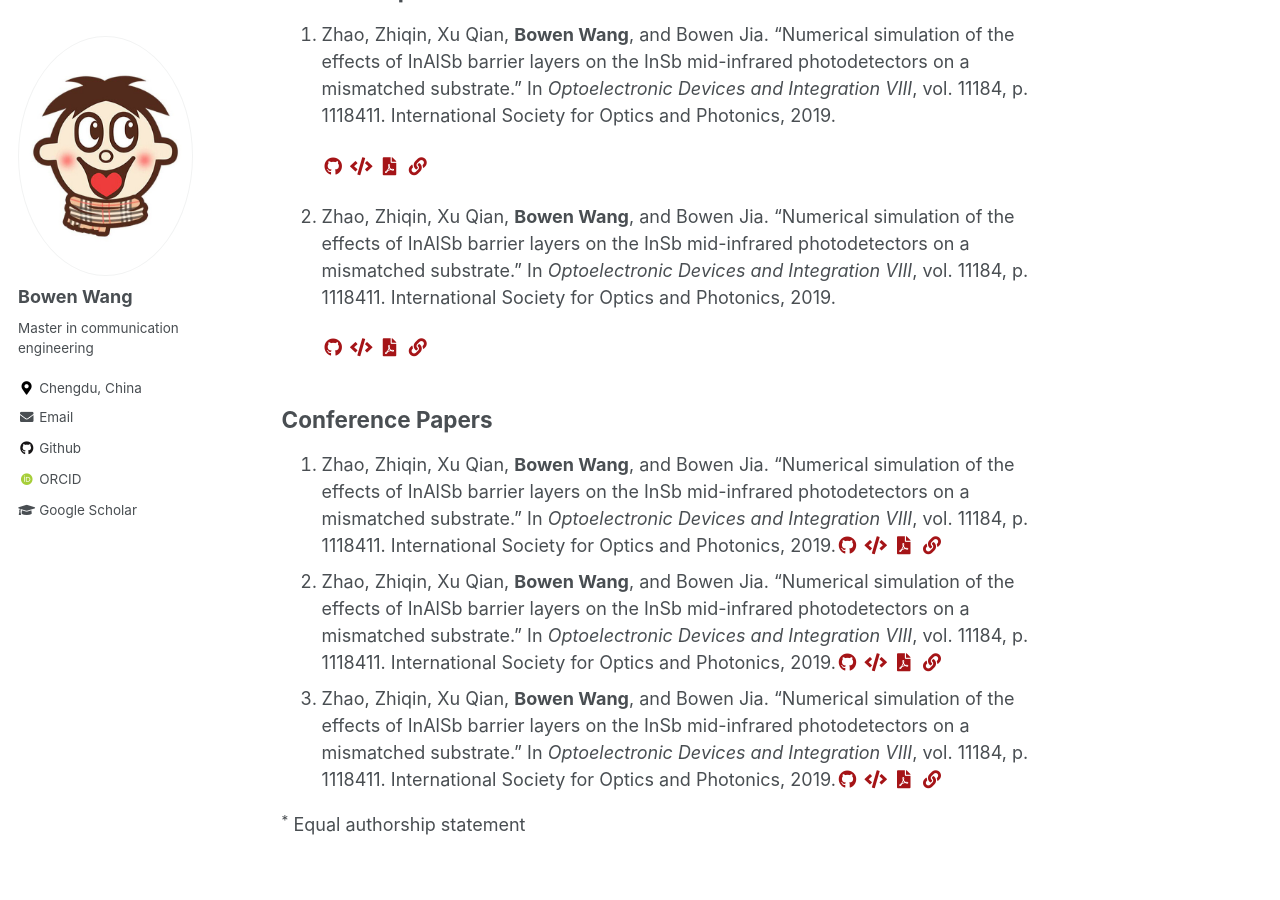
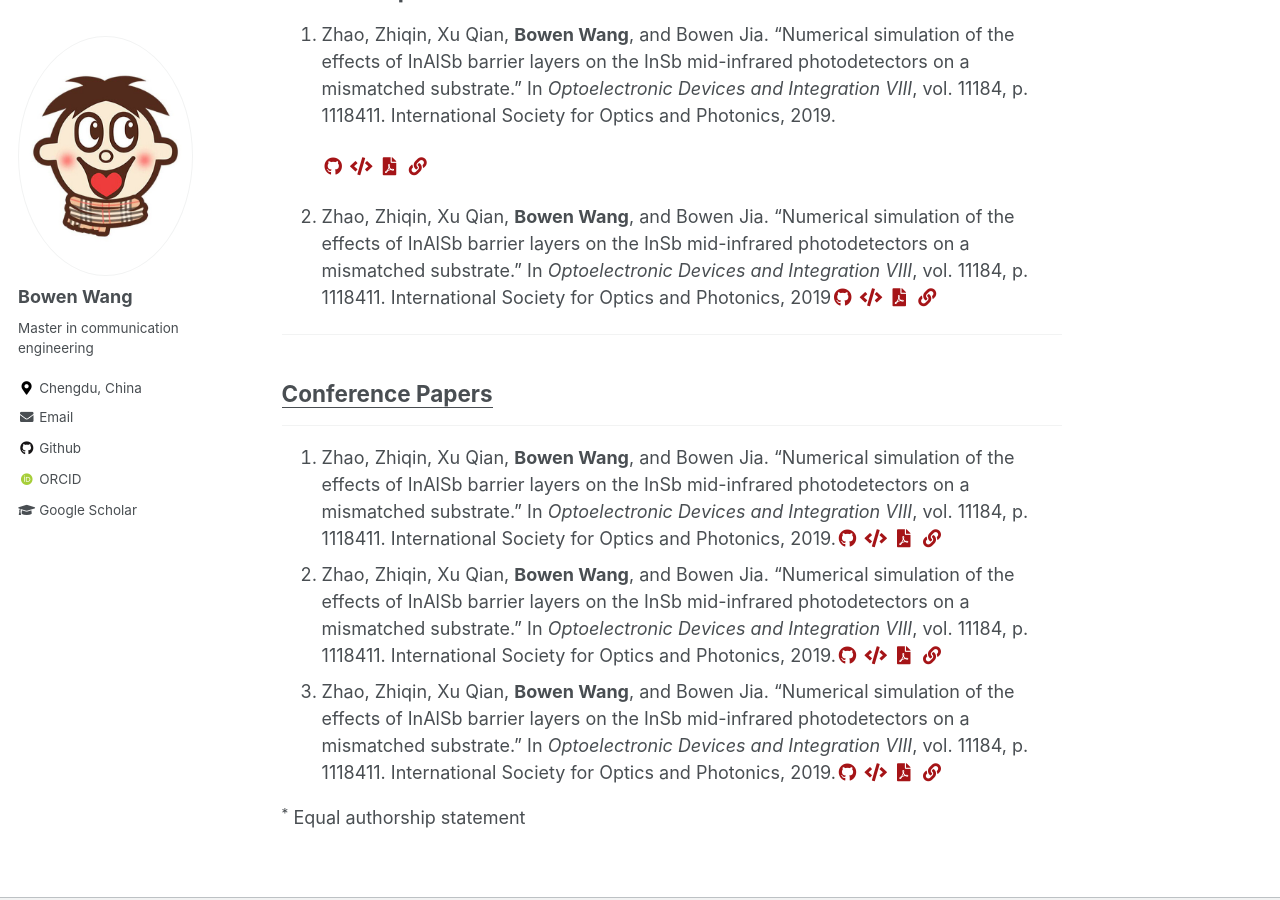
Before and after one commit to BW-Wang/BW-Wang.github.io, a Jekyll site: the page built from _pages/publications.md, in a window 1280 px wide and 900 px high, scrolled down 467 px. Built offline with Jekyll 4.4.1, drawn with Linux system fonts in a browser that asks for light colours; some web fonts are replaced.

Commit message:
Update publications.md

```diff
--- a/_pages/publications.md
+++ b/_pages/publications.md
@@ -21,11 +21,13 @@
 
    <a href="{{ https://github.com/jayrobwilliams/Peace-Agreement-Strength }}"><i class="fab fa-fw fa-github zoom" aria-hidden="true"></i></a> <a href="{{ https://bw-wang.github.io/publications/ }}"><i class="fas fa-fw fa-code zoom" aria-hidden="true"></i></a>  <a href="{{ /files/pdf/papers/SPIE.pdf }}"><i class="fas fa-fw fa-file-pdf zoom" aria-hidden="true"></i></a>  <a href="{{ https://doi.org/10.1117/12.2536915 }}"><i class="fas fa-fw fa-link zoom" aria-hidden="true"></i></a>
 
-2. Zhao, Zhiqin, Xu Qian, **Bowen Wang**, and Bowen Jia. "Numerical simulation of the effects of InAlSb barrier layers on the InSb mid-infrared photodetectors on a mismatched substrate." In *Optoelectronic Devices and Integration VIII*, vol. 11184, p. 1118411. International Society for Optics and Photonics, 2019.
+2. Zhao, Zhiqin, Xu Qian, **Bowen Wang**, and Bowen Jia. "Numerical simulation of the effects of InAlSb barrier layers on the InSb mid-infrared photodetectors on a mismatched substrate." In *Optoelectronic Devices and Integration VIII*, vol. 11184, p. 1118411. International Society for Optics and Photonics, 2019<a href="{{ https://github.com/jayrobwilliams/Peace-Agreement-Strength }}"><i class="fab fa-fw fa-github zoom" aria-hidden="true"></i></a> <a href="{{ https://bw-wang.github.io/publications/ }}"><i class="fas fa-fw fa-code zoom" aria-hidden="true"></i></a>  <a href="{{ /files/pdf/papers/SPIE.pdf }}"><i class="fas fa-fw fa-file-pdf zoom" aria-hidden="true"></i></a>  <a href="{{ https://doi.org/10.1117/12.2536915 }}"><i class="fas fa-fw fa-link zoom" aria-hidden="true"></i></a>
 
-   <a href="{{ https://github.com/jayrobwilliams/Peace-Agreement-Strength }}"><i class="fab fa-fw fa-github zoom" aria-hidden="true"></i></a> <a href="{{ https://bw-wang.github.io/publications/ }}"><i class="fas fa-fw fa-code zoom" aria-hidden="true"></i></a>  <a href="{{ /files/pdf/papers/SPIE.pdf }}"><i class="fas fa-fw fa-file-pdf zoom" aria-hidden="true"></i></a>  <a href="{{ https://doi.org/10.1117/12.2536915 }}"><i class="fas fa-fw fa-link zoom" aria-hidden="true"></i></a>
+***
 
-## Conference Papers
+## <u>Conference Papers</u>
+
+***
 
 1. Zhao, Zhiqin, Xu Qian, **Bowen Wang**, and Bowen Jia. "Numerical simulation of the effects of InAlSb barrier layers on the InSb mid-infrared photodetectors on a mismatched substrate." In *Optoelectronic Devices and Integration VIII*, vol. 11184, p. 1118411. International Society for Optics and Photonics, 2019.<a href="{{ https://github.com/jayrobwilliams/Peace-Agreement-Strength }}"><i class="fab fa-fw fa-github zoom" aria-hidden="true"></i></a> <a href="{{ https://bw-wang.github.io/publications/ }}"><i class="fas fa-fw fa-code zoom" aria-hidden="true"></i></a>  <a href="{{ /files/pdf/papers/SPIE.pdf }}"><i class="fas fa-fw fa-file-pdf zoom" aria-hidden="true"></i></a>  <a href="{{ https://doi.org/10.1117/12.2536915 }}"><i class="fas fa-fw fa-link zoom" aria-hidden="true"></i></a>
 2. Zhao, Zhiqin, Xu Qian, **Bowen Wang**, and Bowen Jia. "Numerical simulation of the effects of InAlSb barrier layers on the InSb mid-infrared photodetectors on a mismatched substrate." In *Optoelectronic Devices and Integration VIII*, vol. 11184, p. 1118411. International Society for Optics and Photonics, 2019.<a href="{{ https://github.com/jayrobwilliams/Peace-Agreement-Strength }}"><i class="fab fa-fw fa-github zoom" aria-hidden="true"></i></a> <a href="{{ https://bw-wang.github.io/publications/ }}"><i class="fas fa-fw fa-code zoom" aria-hidden="true"></i></a>  <a href="{{ /files/pdf/papers/SPIE.pdf }}"><i class="fas fa-fw fa-file-pdf zoom" aria-hidden="true"></i></a>  <a href="{{ https://doi.org/10.1117/12.2536915 }}"><i class="fas fa-fw fa-link zoom" aria-hidden="true"></i></a>
```
